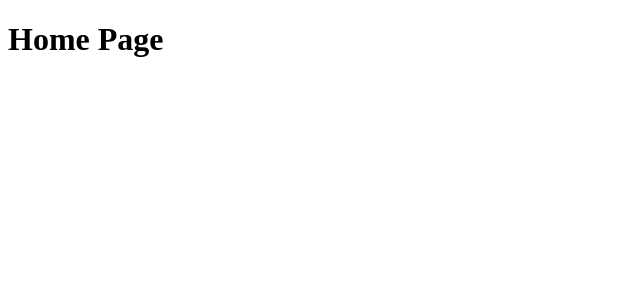
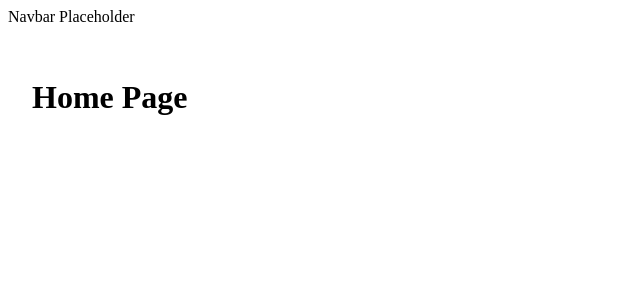
Before and after one commit to Code-the-Dream-School/jj-practicum-team-4-front, a React (Vite) app: page / in a window 1280 px wide. Shown: the top 300 px of the page, without its empty margins (0-640 px from the left). Built offline with nearby package versions, Linux system fonts and the light colour scheme.

Commit message:
Comments incorporated

```diff
--- a/src/App.jsx
+++ b/src/App.jsx
@@ -5,20 +5,24 @@ import BestOfArtwork from './pages/BestOfArtwork';
 import About from './pages/About';
 import Home from './pages/Home';
 import NotFound from './pages/NotFound';
-import Layout from "./layouts/Layout";
+import SignIn from './pages/SignIn';
+import ChallengePrompt from './pages/ChallengePrompt';
+import Layout from "./components/layouts/Layout";
 
 function App() {
   return (
     <Router>
+      <Layout>
       <Routes>
-        <Route path="/" element={<Layout />}>
-        <Route index element={<Home />} />
-    <Route path="gallery" element={<Gallery />} />
-    <Route path="best-of-artwork" element={<BestOfArtwork />} />
-    <Route path="about" element={<About />} />
-    <Route path="*" element={<NotFound />} />
-  </Route>
+          <Route path="/"  element={<Home />} />
+          <Route path="gallery" element={<Gallery />} />
+          <Route path="best-of-artwork" element={<BestOfArtwork />} />
+          <Route path="about" element={<About />} />
+          <Route path="sign-in" element={<SignIn />} />
+          <Route path="challenge-prompt" element={<ChallengePrompt />} />
+          <Route path="*" element={<NotFound />} />
       </Routes>
+      </Layout>
     </Router>
   );
 }
--- /dev/null
+++ b/src/components/layouts/Layout.jsx
@@ -0,0 +1,19 @@
+
+import React from 'react';
+import Navbar from './Navbar';
+import Container from '@mui/material/Container';
+import Box from '@mui/material/Box';
+
+export default function Layout ({ children }) {
+  return (
+    <>
+      <Navbar />
+      <Container component="main" maxWidth="xl">
+        <Box sx={{ py: 4 }}>
+          {children}
+        </Box>
+      </Container>
+      {/* Footer can be added in future tickets */}
+    </>
+  );
+};
--- /dev/null
+++ b/src/components/layouts/Navbar.jsx
@@ -0,0 +1,12 @@
+import React from 'react';
+
+export default function Navbar  ()  {
+  return (
+    <header>
+      {/* Navbar implementation will go here in future tickets */}
+      <div>
+        Navbar Placeholder
+      </div>
+    </header>
+  );
+};
--- a/src/layouts/Layout.jsx
+++ /dev/null
@@ -1,12 +0,0 @@
-import { Outlet } from "react-router-dom";
-// import Navbar from "./Navbar";
-
-export default function Layout() {
-    return (
-        <>
-            {/* <Navbar /> */}
-            {/* <Outlet /> is a placeholder that renders whatever child route matches. */}
-            <Outlet />
-        </>
-    );
-}
--- a/src/pages/About.jsx
+++ b/src/pages/About.jsx
@@ -1,5 +1,5 @@
 import React from 'react';
 
-export default function Home() {
-  return <h1>About Page</h1>;
+export default function About() {
+  return (<h1>About Page</h1>);
 }
--- a/src/pages/BestOfArtwork.jsx
+++ b/src/pages/BestOfArtwork.jsx
@@ -1,5 +1,5 @@
 import React from 'react';
 
 export default function BestOfArtwork() {
-  return <h2>Best Of Artwork Page </h2>;
+  return (<h2>Best Of Artwork Page </h2>);
 }
--- /dev/null
+++ b/src/pages/ChallengePrompt.jsx
@@ -0,0 +1,5 @@
+import React from 'react';
+
+export default function ChallengePrompt() {
+  return (<h1>Challenge Prompt Page</h1>);
+}
--- a/src/pages/Gallery.jsx
+++ b/src/pages/Gallery.jsx
@@ -1,5 +1,5 @@
 import React from 'react';
 
 export default function Gallery() {
-  return <h2>Gallery Page</h2>;
+  return( <h2>Gallery Page</h2> );
 }
--- a/src/pages/Home.jsx
+++ b/src/pages/Home.jsx
@@ -1,5 +1,5 @@
 import React from 'react';
 
 export default function Home() {
-  return <h1>Home Page</h1>;
+  return( <h1>Home Page</h1>);
 }
--- a/src/pages/NotFound.jsx
+++ b/src/pages/NotFound.jsx
@@ -1,11 +1,18 @@
 import React from 'react';
 import { Link } from 'react-router-dom';
-
+import { Box, Typography, Button } from '@mui/material';
 export default function NotFound() {
-  return
-  <div>
-  <h1>404 - Page Not Found</h1>;
-  <p>The page you're looking for doesn't exist.</p>
-      <Link to="/">Go Back Home</Link>
-          </div>
+  return (
+    <Box sx={{ textAlign: 'center', py: 8 }}>
+      <Typography variant="h4" color="error" gutterBottom>
+        404 - Page Not Found
+      </Typography>
+      <Typography variant="body1" gutterBottom>
+        The page you're looking for doesn't exist.
+      </Typography>
+      <Button variant="contained" component={Link} to="/">
+        Go Back Home
+      </Button>
+    </Box>
+  );
 }
--- /dev/null
+++ b/src/pages/SignIn.jsx
@@ -0,0 +1,7 @@
+import React from "react";
+
+export default function SignIn() {
+  return (
+    <h2>Sign In Page</h2>
+  );
+}
```
